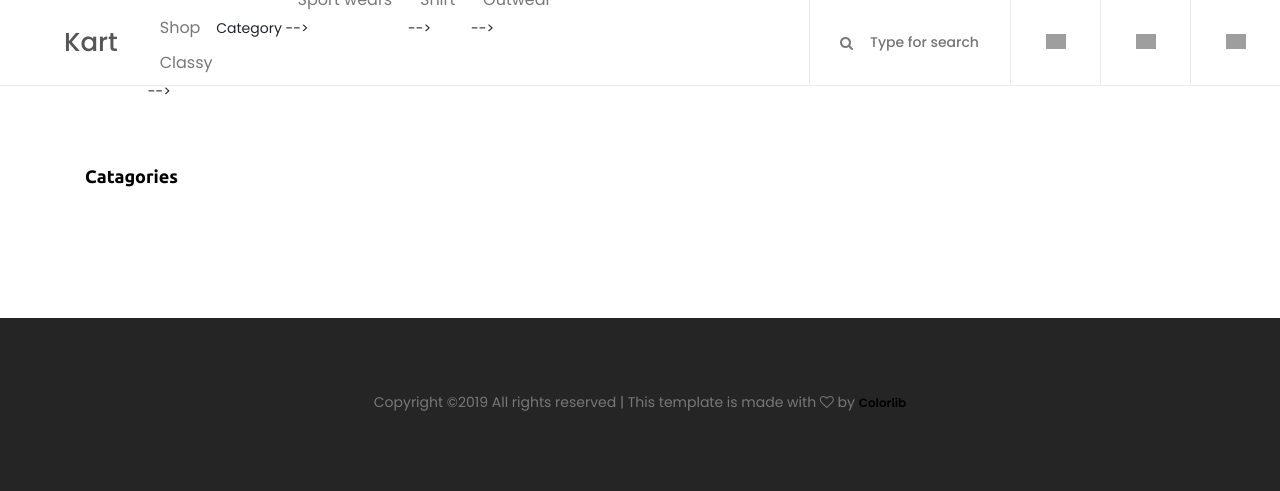
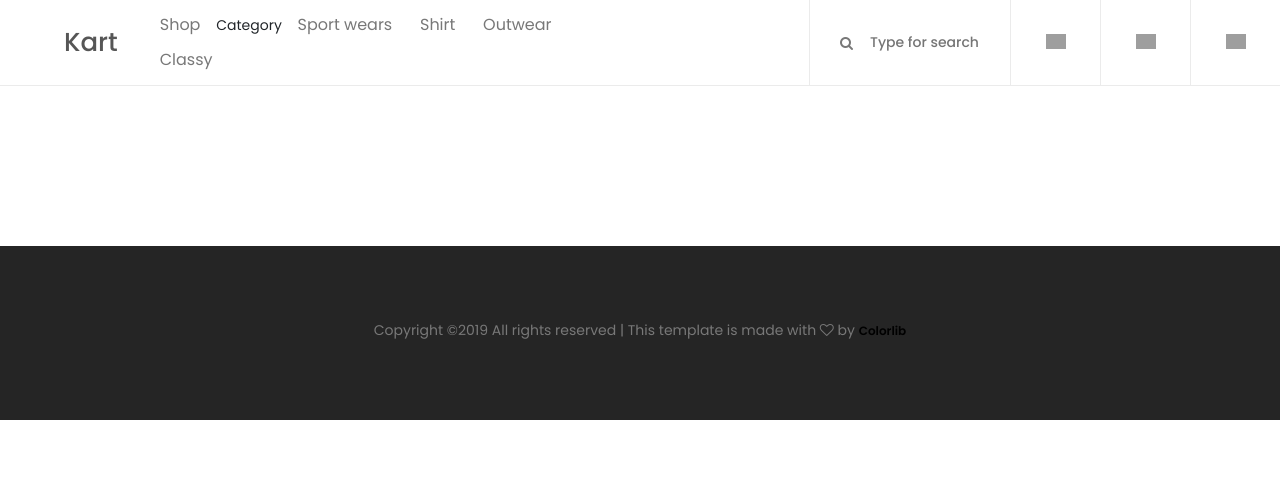
Before and after one commit to kevin123george/kart0, a Django app: template templates/index.html in a window 1280 px wide. Shown: the top 491 px of the page. Run offline with Django 3.2, Linux system fonts and the light colour scheme; the template is opened without the code that fills it, so the values that code supplies are empty; parts of the project's set-up code (start-up, migrations or seed data) failed here and were passed over; some libraries are stand-ins or nearby versions; grey boxes are pictures that could not be loaded.

Commit message:
make it better

```diff
--- a/templates/base.html
+++ b/templates/base.html
@@ -48,16 +48,16 @@
                         <li><a href="\">Shop</a></li>
                         <li>Category</li>
                         <li class="nav-item">
-                            <a class="nav-link" href="{% url 'category-list' 'SW' %} ">Sport wears</a>-->
+                            <a class="nav-link" href="{% url 'category-list' 'SW' %} ">Sport wears</a>
                         </li>
                         <li class="nav-item">
-                            <a class="nav-link" href="{% url 'category-list' 'S' %} ">Shirt</a>-->
+                            <a class="nav-link" href="{% url 'category-list' 'S' %} ">Shirt</a>
                         </li>
                         <li class="nav-item">
-                            <a class="nav-link" href="{% url 'category-list' 'OW' %} ">Outwear</a>-->
+                            <a class="nav-link" href="{% url 'category-list' 'OW' %} ">Outwear</a>
                         </li>
                         <li class="nav-item">
-                            <a class="nav-link" href="{% url 'category-list' 'CL' %} ">Classy</a>-->
+                            <a class="nav-link" href="{% url 'category-list' 'CL' %} ">Classy</a>
                         </li>
 
                     </ul>
--- a/templates/index.html
+++ b/templates/index.html
@@ -3,48 +3,7 @@
     <section class="shop_grid_area section-padding-80">
         <div class="container">
             <div class="row">
-                <div class="col-12 col-md-4 col-lg-3">
-                    <div class="shop_sidebar_area">
 
-                        <!-- ##### Single Widget ##### -->
-                        <div class="widget catagory mb-50">
-                            <!-- Widget Title -->
-                            <h6 class="widget-title mb-30">Catagories</h6>
-
-                            <!--  Catagories  -->
-                            <div class="catagories-menu">
-                                <ul id="menu-content2" class="menu-content collapse show">
-                                    <!-- Single Item -->
-                                    <li data-toggle="collapse" data-target="#clothing">
-
-                                        <!-- <ul class="sub-menu collapse show" id="clothing">
-                                               {% for list in object_list %}
-
-												<li class="nav-item">
-													<a class="nav-link" href="{% url 'category-list' list.category %}">{{ list.get_category_display }}</a>
-												</li>
-
-       										    {% endfor %}
-                                        </ul> -->
-                                                                        </li>
-                                    <!-- Single Item -->
-
-                                    <!-- Single Item -->
-
-                                </ul>
-                            </div>
-                        </div>
-
-                        <!-- ##### Single Widget ##### -->
-
-
-                        <!-- ##### Single Widget ##### -->
-
-
-                        <!-- ##### Single Widget ##### -->
-
-                    </div>
-                </div>
 
                 <div class="col-12 col-md-8 col-lg-9">
                     <div class="shop_grid_product_area">
```
